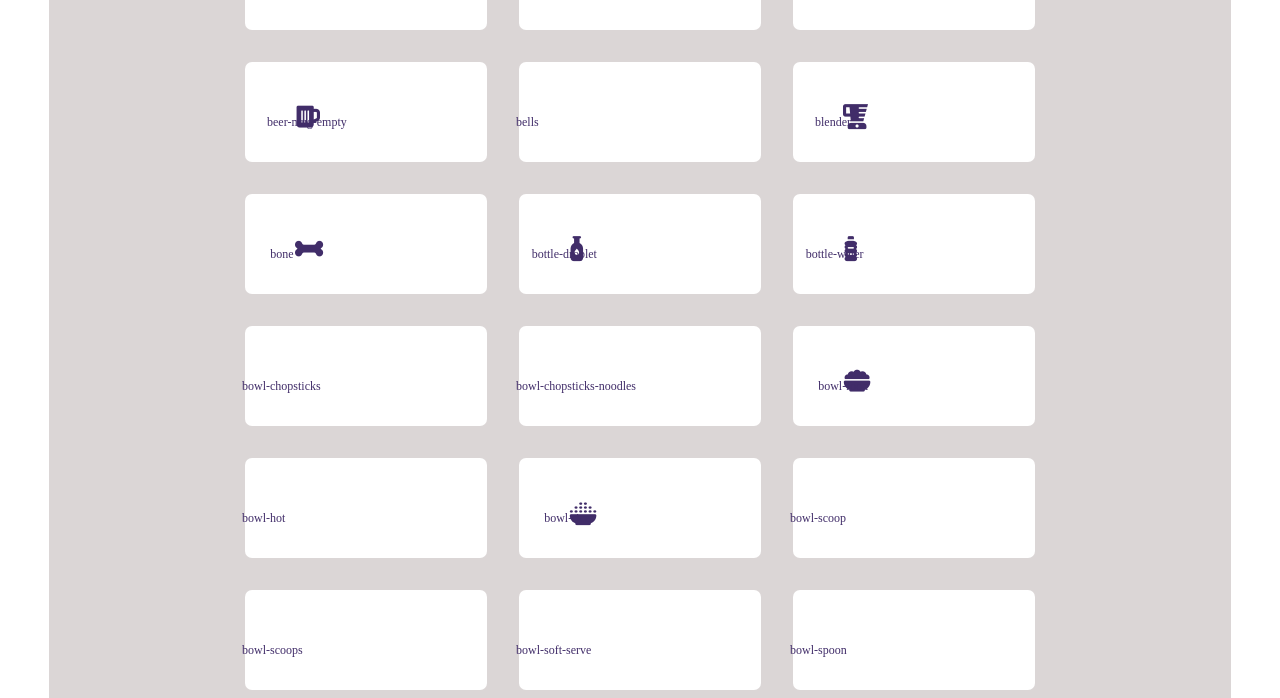
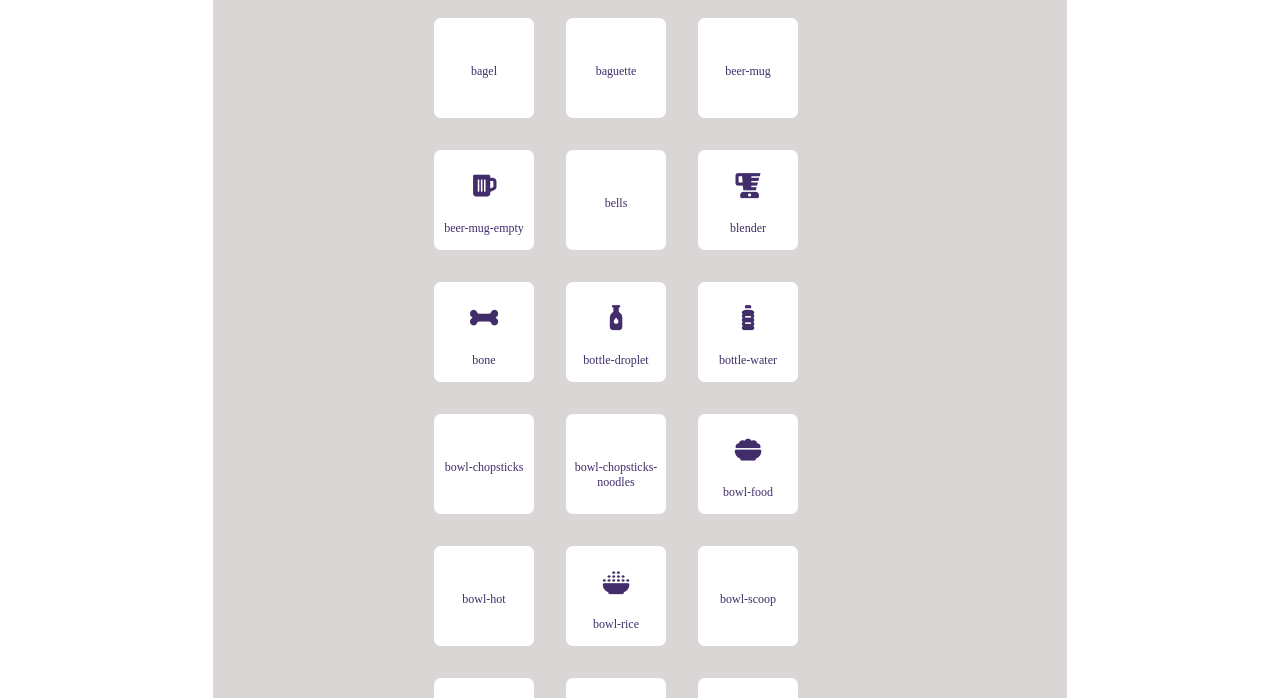
Before and after one commit to khadijeh68/HW8-maktab76, a plain HTML site: page Q4/index.html in a window 1280 px wide. Shown: the part 384-1082 px from the top of the page. Drawn offline with Linux system fonts and the light colour scheme.

Commit message:
Q4 changed

```diff
--- a/Q4/style.css
+++ b/Q4/style.css
@@ -9,7 +9,7 @@
     display: flex;
     flex-wrap: wrap;
     background-color: rgb(219, 214, 214);
-    margin: 80px 41px;
+    margin: 168px 205px;
 }
 .row-one > div{
     width: 80px;
@@ -23,7 +23,7 @@
 .row-one {
     display: flex;
     flex-wrap: wrap;
-    margin: 86px 180px ;
+    margin: 86px 205px ;
 }
 .more{
     font-size: 20px;
@@ -44,11 +44,9 @@
 }
 
 .item{
-    flex: 25%;
+    display: flex;
     align-items: center;
     flex-direction: column;
-    width: 100%;
-
 }
 .fa-solid{
     margin-top: -27px;
```
